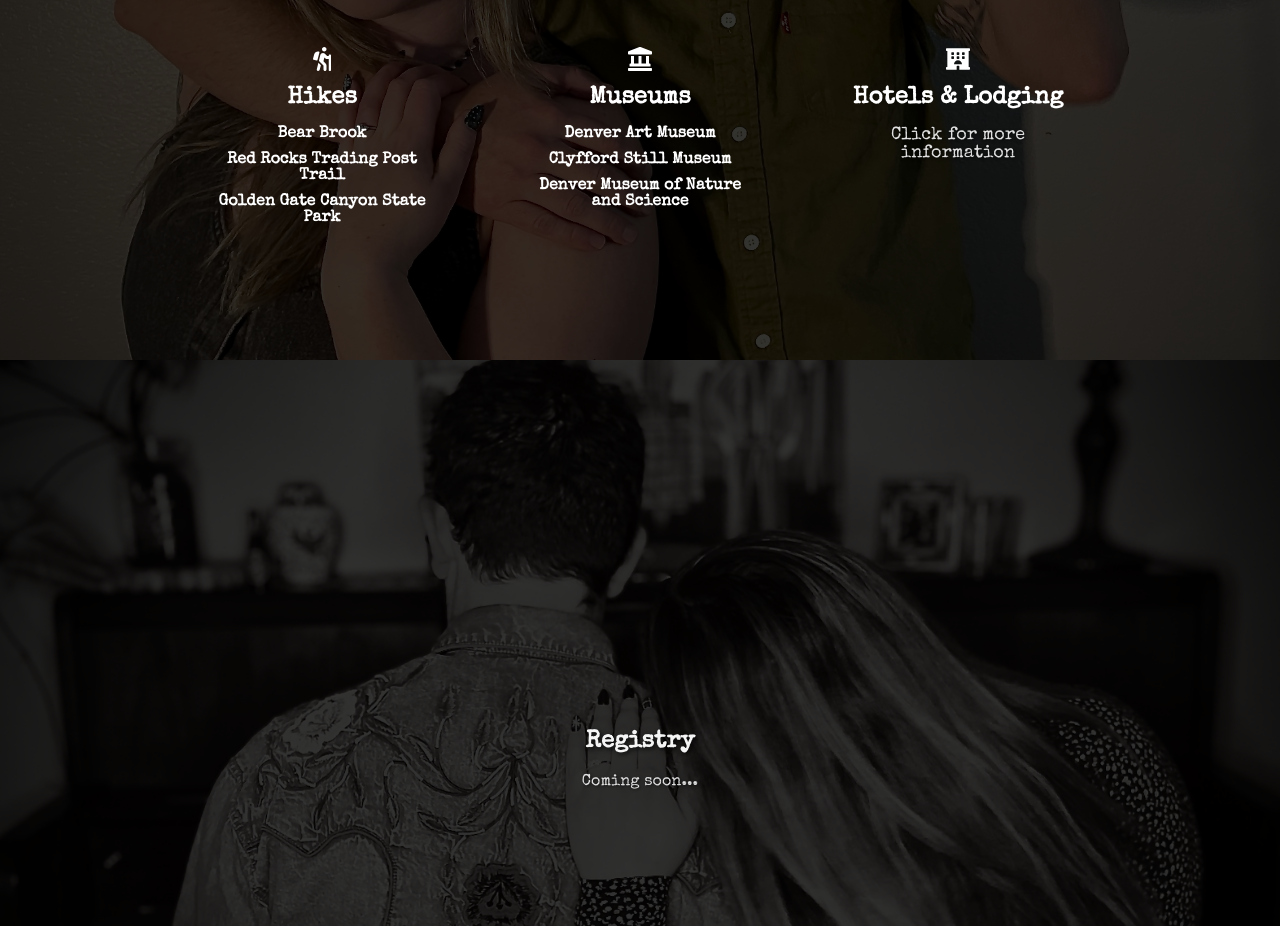
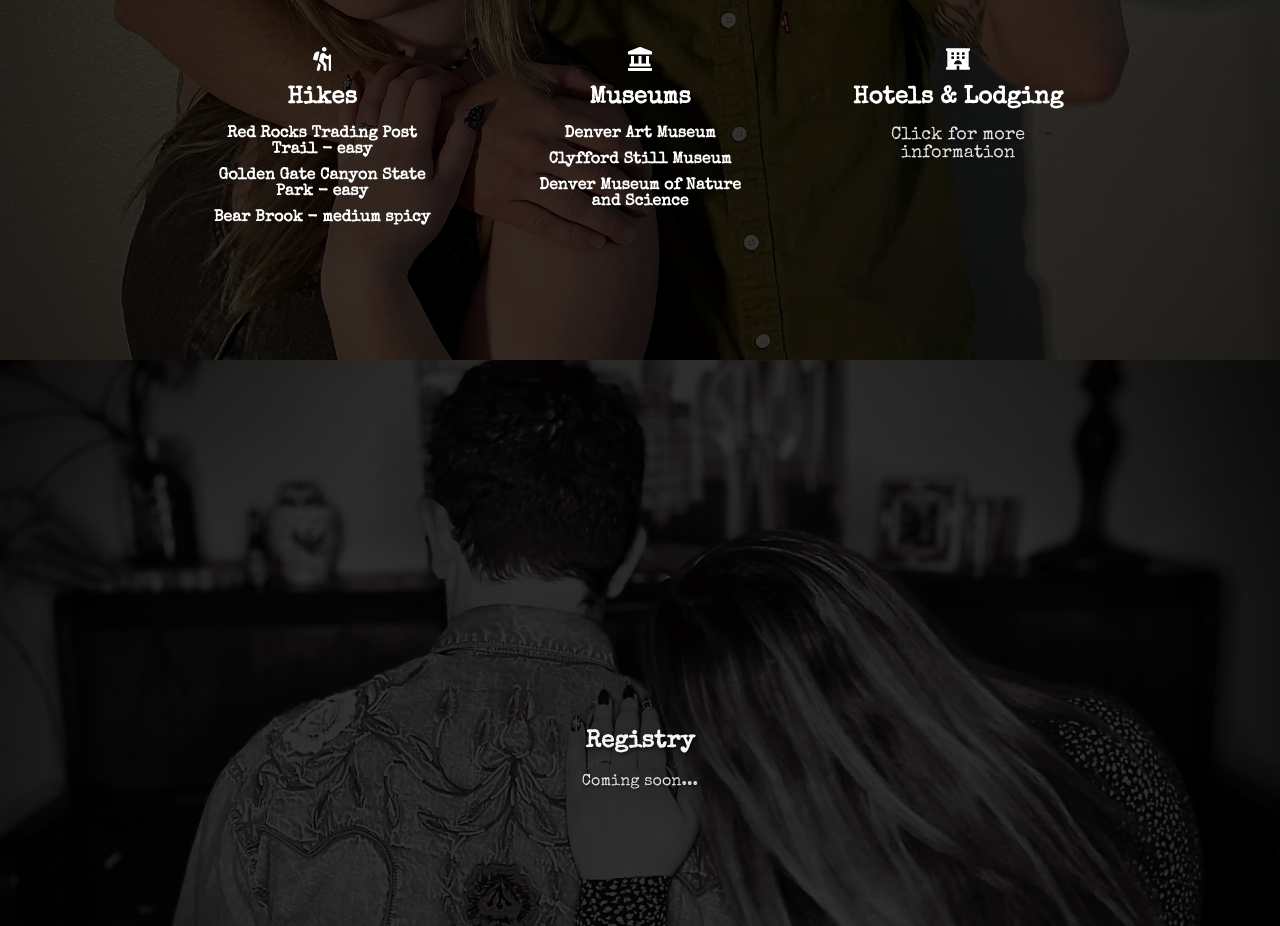
Before and after one commit to davidleach724/alex-and-dave, a React (Create React App) app: page / in a window 1280 px wide. Shown: the part 2040-2966 px from the top of the page. Built offline with nearby package versions, Linux system fonts and the light colour scheme.

Commit message:
modify desciption

```diff
--- a/src/components/PlanningYourWeekend.js
+++ b/src/components/PlanningYourWeekend.js
@@ -161,20 +161,11 @@ export default function PlanningYourWeekend() {
         <ul className="spaced-list">
           <ul>
             <a
-              href="https://www.alltrails.com/trail/us/colorado/beaver-brook-chavez-trail-loop"
-              target="_blank"
-              rel="noopener noreferrer"
-            >
-              Bear Brook
-            </a>
-          </ul>
-          <ul>
-            <a
               href="https://www.alltrails.com/trail/us/colorado/red-rocks-trading-post-trail?sh=7tcbkh"
               target="_blank"
               rel="noopener noreferrer"
             >
-              Red Rocks Trading Post Trail
+              Red Rocks Trading Post Trail - easy
             </a>
           </ul>
           <ul>
@@ -183,7 +174,16 @@ export default function PlanningYourWeekend() {
               target="_blank"
               rel="noopener noreferrer"
             >
-              Golden Gate Canyon State Park
+              Golden Gate Canyon State Park - easy
+            </a>
+          </ul>
+          <ul>
+            <a
+              href="https://www.alltrails.com/trail/us/colorado/beaver-brook-chavez-trail-loop"
+              target="_blank"
+              rel="noopener noreferrer"
+            >
+              Bear Brook - medium spicy
             </a>
           </ul>
         </ul>
@@ -241,7 +241,7 @@ export default function PlanningYourWeekend() {
             let us know! Some of the best areas to stay with plenty to do nearby
             are:
           </p>
-          <div style={{marginBottom: '2rem'}}></div>
+          <div style={{ marginBottom: "2rem" }}></div>
           <ul className="spaced-list-neighborhoods">
             <ul>
               Baker / South Broadway – A lively strip full of vintage shops,
```
